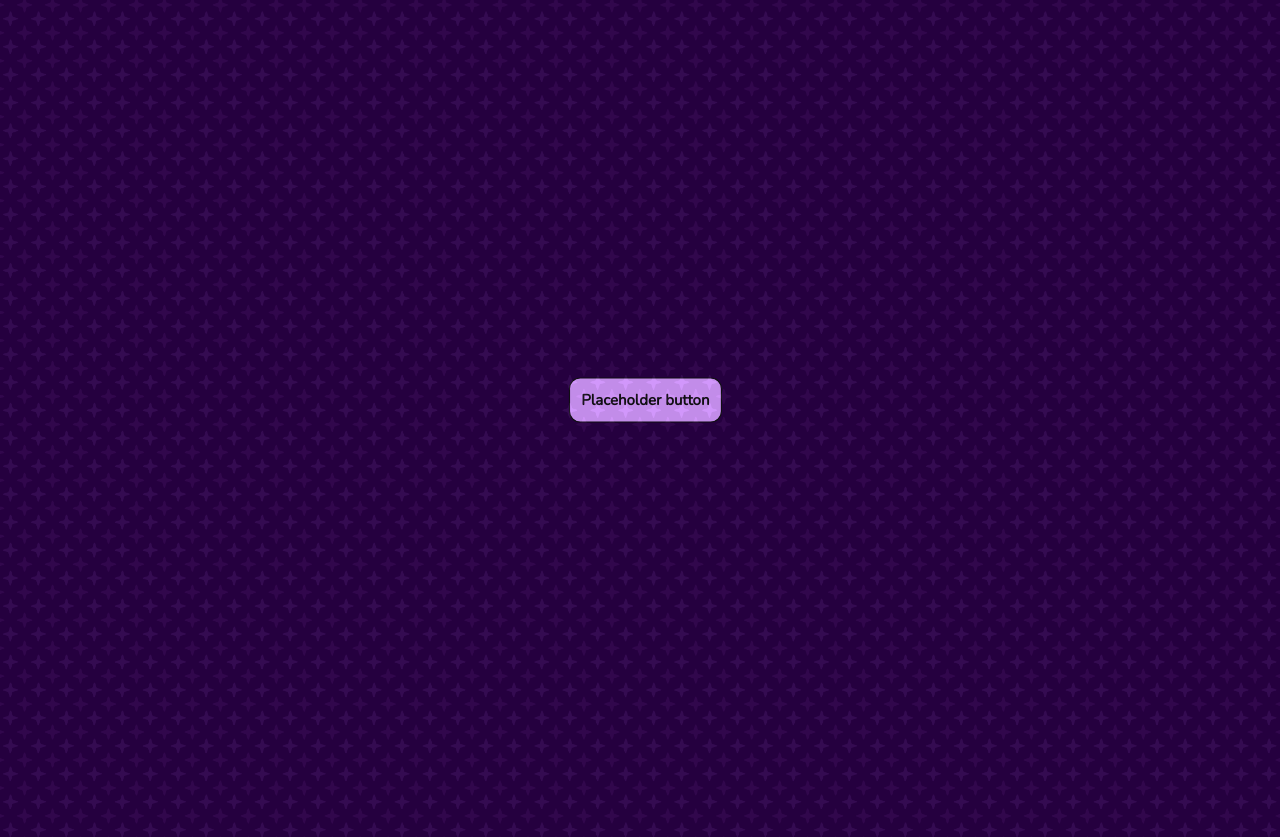
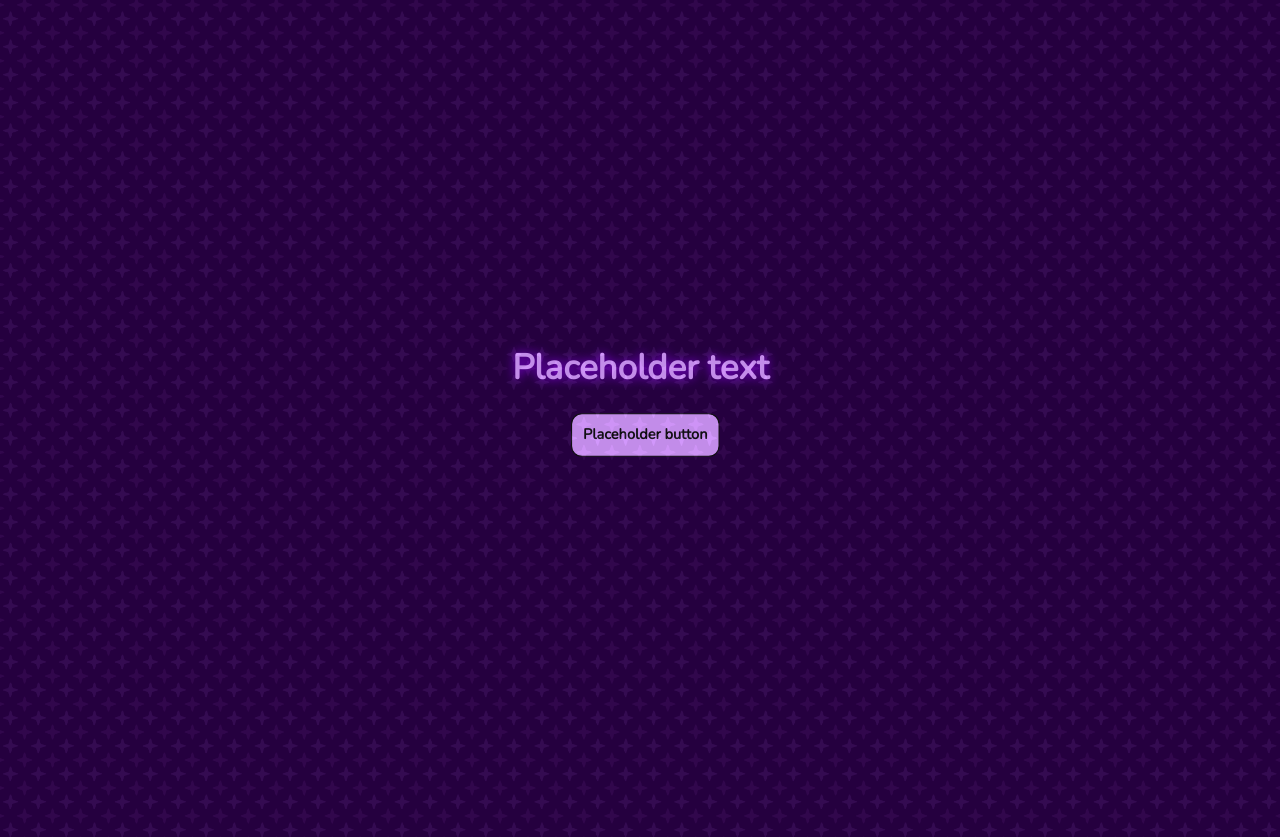
Before and after one commit to patateorange2/patateorange2.github.io, a plain HTML site: page index.html in a window 1280 px wide. Shown: the top 837 px of the page. Drawn offline with nearby package versions, Linux system fonts and the light colour scheme.

Commit message:
Update index.html

```diff
--- a/index.html
+++ b/index.html
@@ -5,9 +5,9 @@
   </head>
   <body>
     <div id="star-pattern"></div>
-    <div id="button">
+    <h1>Placeholder text</h1>
+    <br>
       <button>Placeholder button</button>
-    </div>
   </body>
 <style>
   @import url("https://fonts.googleapis.com/css2?family=Nunito&display=swap");
```
